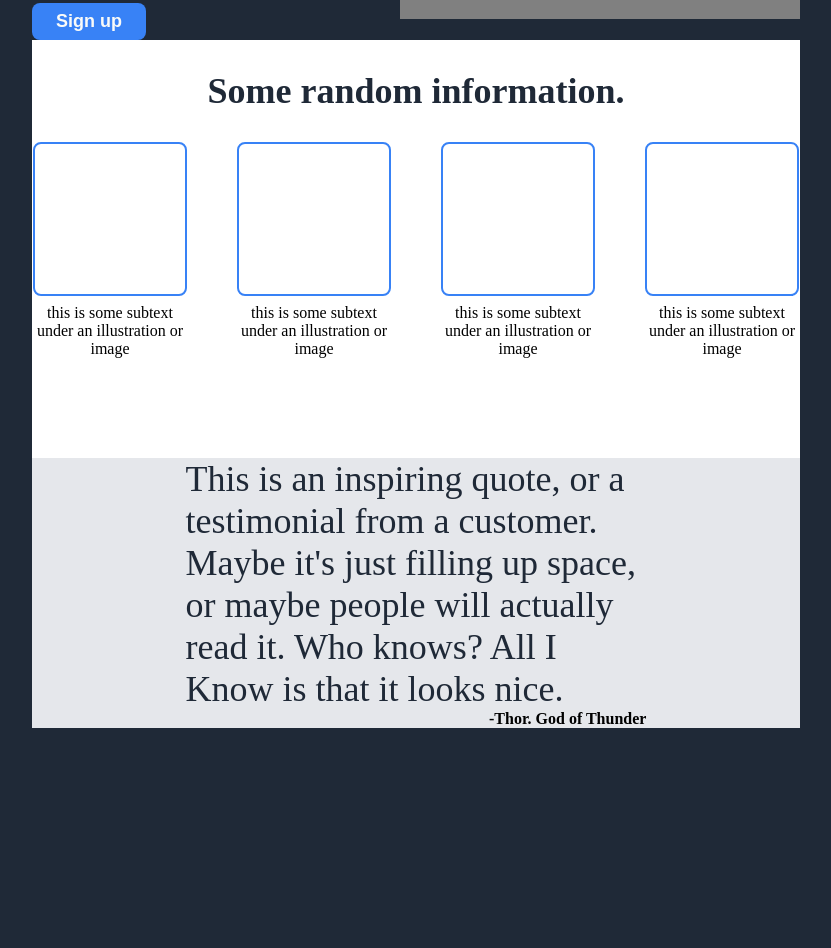
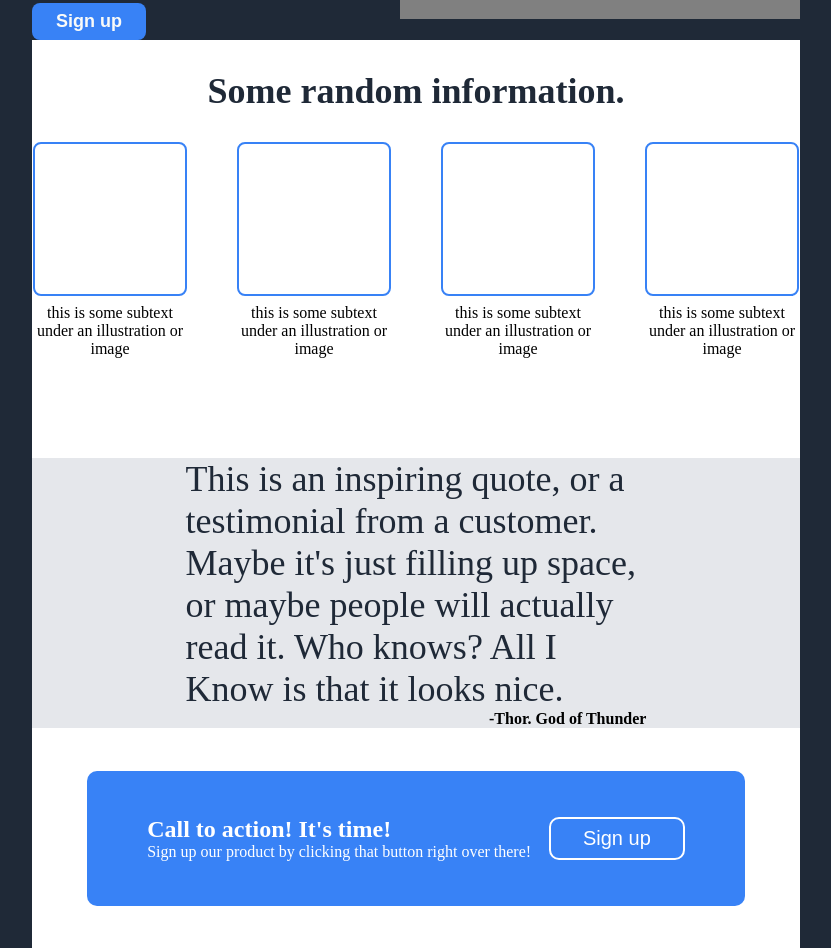
Before and after one commit to Gabriel-Muniz/landing-page, a plain HTML site: page index.html in a window 1280 px wide. Shown: the part 252-1200 px from the top of the page, without its empty margins (224-1055 px from the left). Before the commit the page ends 980 px from the top, so only its background shows below. Drawn offline with Linux system fonts and the light colour scheme.

Commit message:
Add and style sign up section

```diff
--- a/index.html
+++ b/index.html
@@ -58,7 +58,17 @@
             <div class="quote-author">-Thor. God of Thunder</div>
         </div>
     </div>
-
+    <div class="sign-section">
+        <div class="sign-modal">
+            <div class="left-section">
+                <div class="header">Call to action! It's time!</div>
+                <div class="text">Sign up our product by clicking that button right over there!</div>
+            </div>
+            <div class="right-section">
+                <button class="btn-sign-up">Sign up</button>
+            </div>
+        </div>
+    </div>
 </body>
 
 </html>
--- a/style.css
+++ b/style.css
@@ -1,6 +1,6 @@
 body {
     width: 60%;
-    height: 100vh;
+    height: 150vh;
     margin: 0 auto;
     background-color: #1f2937;
     display: flex;
@@ -63,61 +63,105 @@
     border-radius: 8px;
     padding: 8px 24px;
 }
-.hero-section .right-section{
+
+.hero-section .right-section {
     display: flex;
     justify-content: center;
     align-items: center;
 }
-.information-section{
+
+.information-section {
     display: flex;
     flex-direction: column;
     background-color: white;
     flex: 1;
     padding-bottom: 100px;
 }
-.information-header{
+
+.information-header {
     font-size: 36px;
     color: #1f2937;
     font-weight: 900;
     text-align: center;
     padding: 30px 0;
 }
-.information-cards-container{
+
+.information-cards-container {
     display: flex;
     justify-content: center;
     gap: 50px;
 }
-.card-img{
+
+.card-img {
     width: 150px;
     height: 150px;
     border: 2px solid #3882f6;
     border-radius: 8px;
     margin-bottom: 8px;
 }
-.card{
+
+.card {
     text-align: center;
     flex-basis: 150px;
 }
-.quote-section{
+
+.quote-section {
     display: flex;
     justify-content: center;
     align-items: center;
     background-color: #e5e7eb;
     flex: 1;
 }
-.quote-section > .container{
+
+.quote-section>.container {
     display: flex;
     flex-direction: column;
     justify-content: center;
     align-items: center;
     width: 60%;
 }
-.quote{
+
+.quote {
     font-size: 36px;
     color: #1f2937;
     font-weight: 300;
 }
-.quote-author{
+
+.quote-author {
     margin-left: auto;
     font-weight: 900;
 }
+
+.sign-section {
+    display: flex;
+    justify-content: center;
+    align-items: center;
+    background-color: white;
+    flex: 1;
+}
+
+.sign-modal {
+    display: flex;
+    width: 70%;
+    height: 75px;
+    padding: 30px 60px;
+    background-color: #3882f6;
+    color: white;
+    justify-content: space-between;
+    align-items: center;
+    border-radius: 10px;
+}
+
+.sign-section .header {
+    font-size: 24px;
+    font-weight: 900;
+}
+
+.btn-sign-up {
+    background-color: #3882f6;
+    color: white;
+    font-size: 20px;
+    border: 2px solid white;
+    padding: 8px 32px;
+    border-radius: 10px;
+}
```
